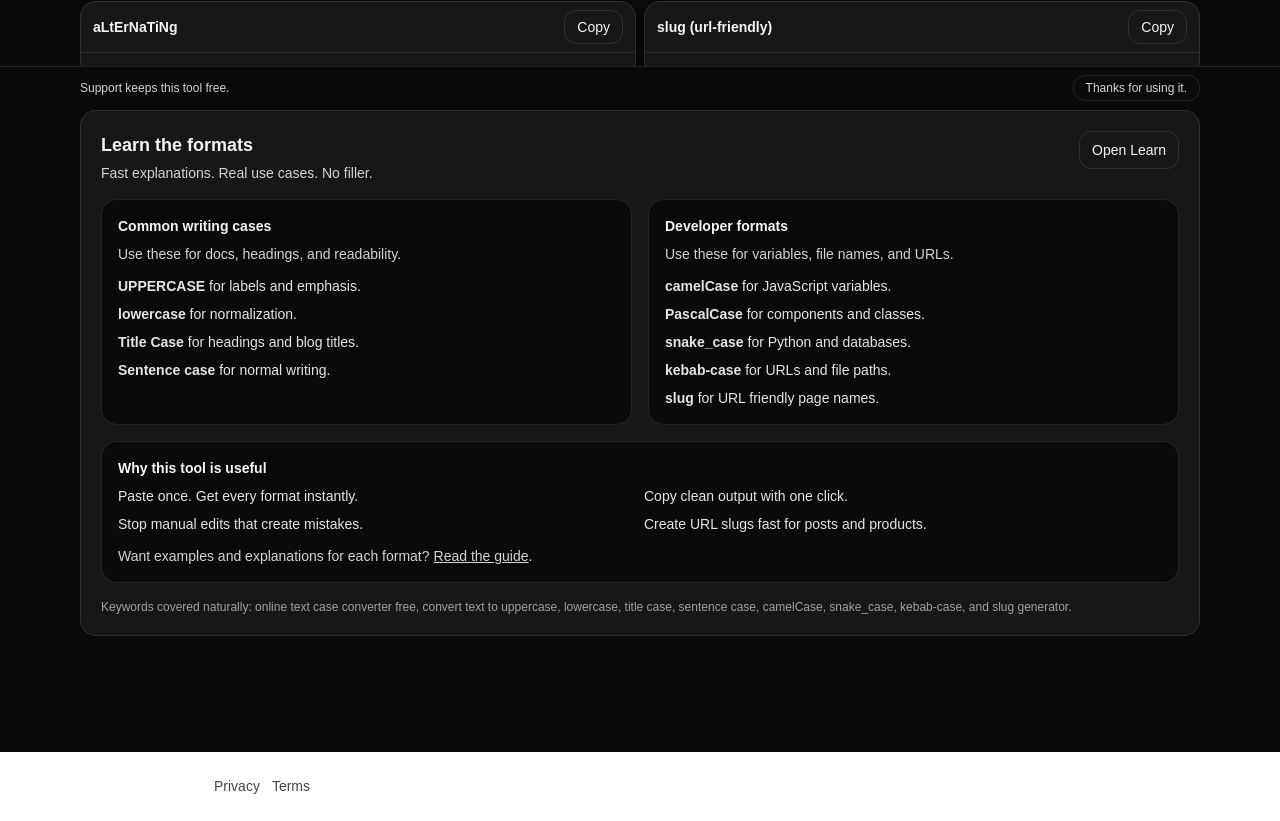
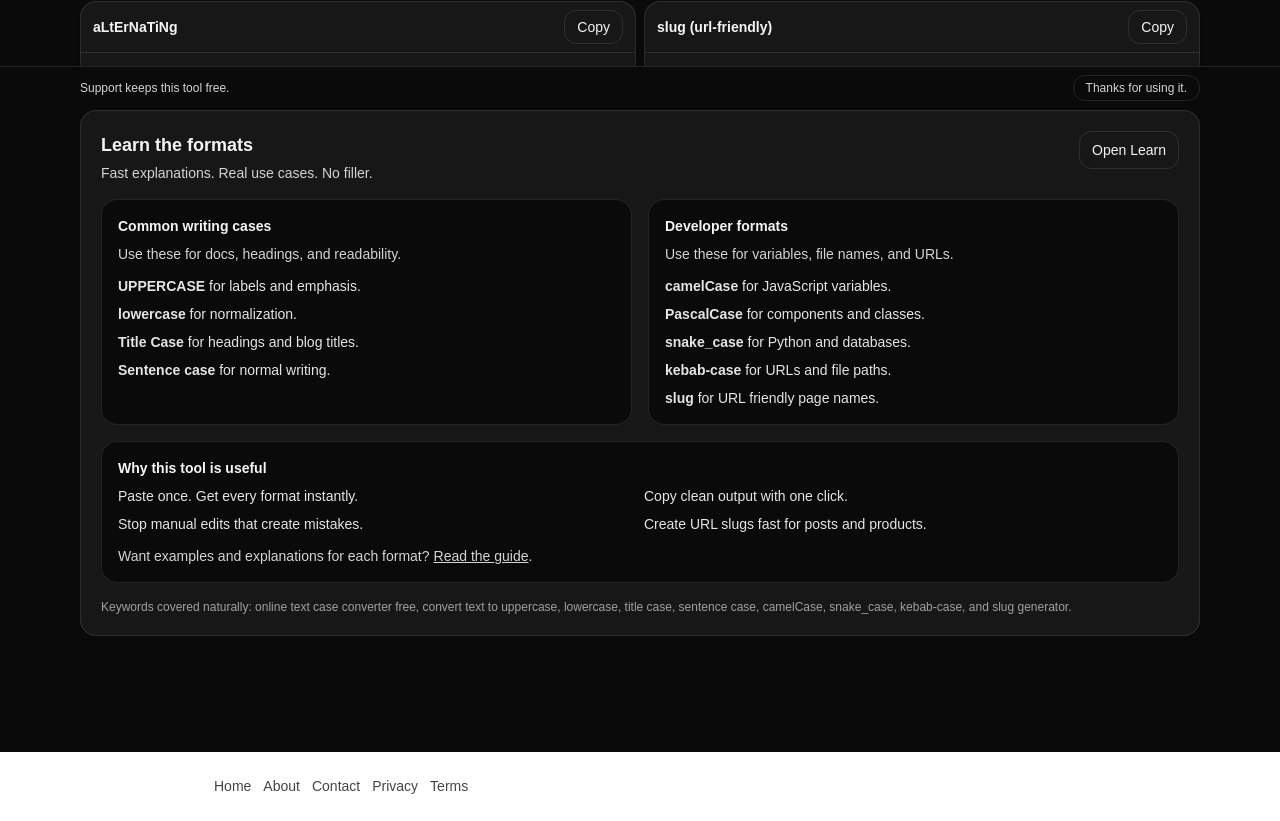
Before and after one commit to raiderj77/text-converter, a Next.js app: page / in a window 1280 px wide. Shown: the part 691-1512 px from the top of the page. Built offline with nearby package versions, Linux system fonts and the light colour scheme.

Commit message:
GA host-only cookies + full footer nav

```diff
--- a/app/layout.tsx
+++ b/app/layout.tsx
@@ -21,19 +21,41 @@ export default function RootLayout({
 window.dataLayer = window.dataLayer || [];
 function gtag(){dataLayer.push(arguments);}
 gtag('js', new Date());
-gtag('config', 'G-JQHRPJ9YLF');
+gtag('config', 'G-JQHRPJ9YLF', {
+  cookie_domain: 'none',
+  cookie_flags: 'SameSite=Lax;Secure'
+});
             `.trim(),
           }}
         ></script>
       </head>
-     <body>
-  {children}
+      <body>
+        {children}
 
-  <footer style={{ maxWidth: 900, margin: "0 auto", padding: 24, fontSize: 14, opacity: 0.8 }}>
-    <a href="/privacy" style={{ marginRight: 12 }}>Privacy</a>
-    <a href="/terms">Terms</a>
-  </footer>
-</body>
+        <footer
+          style={{
+            maxWidth: 900,
+            margin: "0 auto",
+            padding: 24,
+            fontSize: 14,
+            opacity: 0.8,
+          }}
+        >
+          <a href="/" style={{ marginRight: 12 }}>
+            Home
+          </a>
+          <a href="/about" style={{ marginRight: 12 }}>
+            About
+          </a>
+          <a href="/contact" style={{ marginRight: 12 }}>
+            Contact
+          </a>
+          <a href="/privacy" style={{ marginRight: 12 }}>
+            Privacy
+          </a>
+          <a href="/terms">Terms</a>
+        </footer>
+      </body>
     </html>
   );
 }
```
